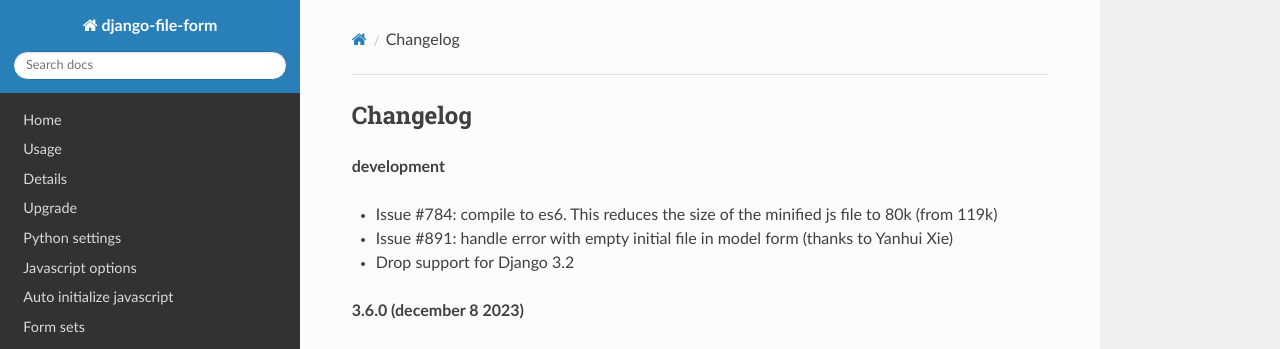
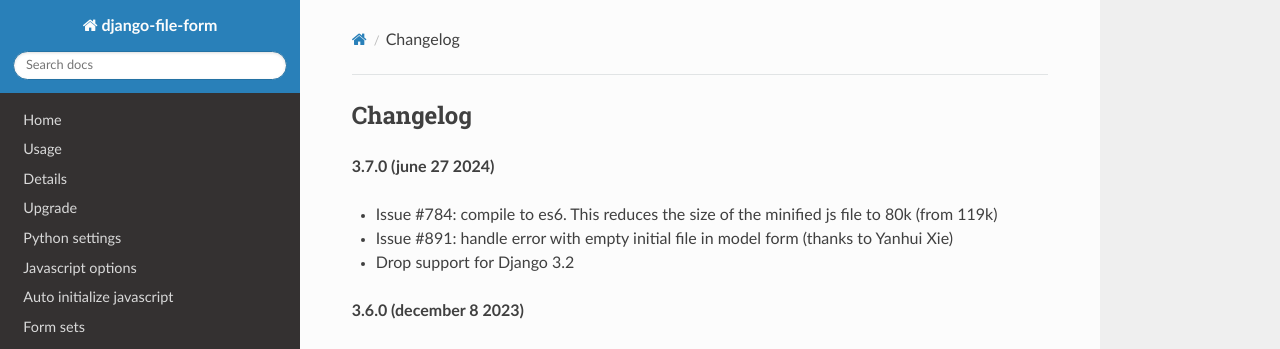
Before and after one commit to mbraak/django-file-form, an MkDocs documentation site: the page built from docs/changelog.md, in a window 1280 px wide and 900 px high. Shown: the top 349 px of the window. Built offline with MkDocs 1.6.1, drawn with Linux system fonts in a browser that asks for light colours; nearby versions of some CDN libraries.

Commit message:
Version 3.7.0

```diff
--- a/docs/changelog.md
+++ b/docs/changelog.md
@@ -1,6 +1,6 @@
 ## Changelog
 
-**development**
+**3.7.0 (june 27 2024)**
 
 - Issue #784: compile to es6. This reduces the size of the minified js file to 80k (from 119k)
 - Issue #891: handle error with empty initial file in model form (thanks to Yanhui Xie)
--- a/setup.py
+++ b/setup.py
@@ -7,7 +7,7 @@ this_directory = path.abspath(path.dirname(__file__))
 with open(path.join(this_directory, "README.md"), encoding="utf-8") as f:
     long_description = f.read()
 
-version = "3.6.0"
+version = "3.7.0"
 
 setup(
     name="django-file-form",
```
